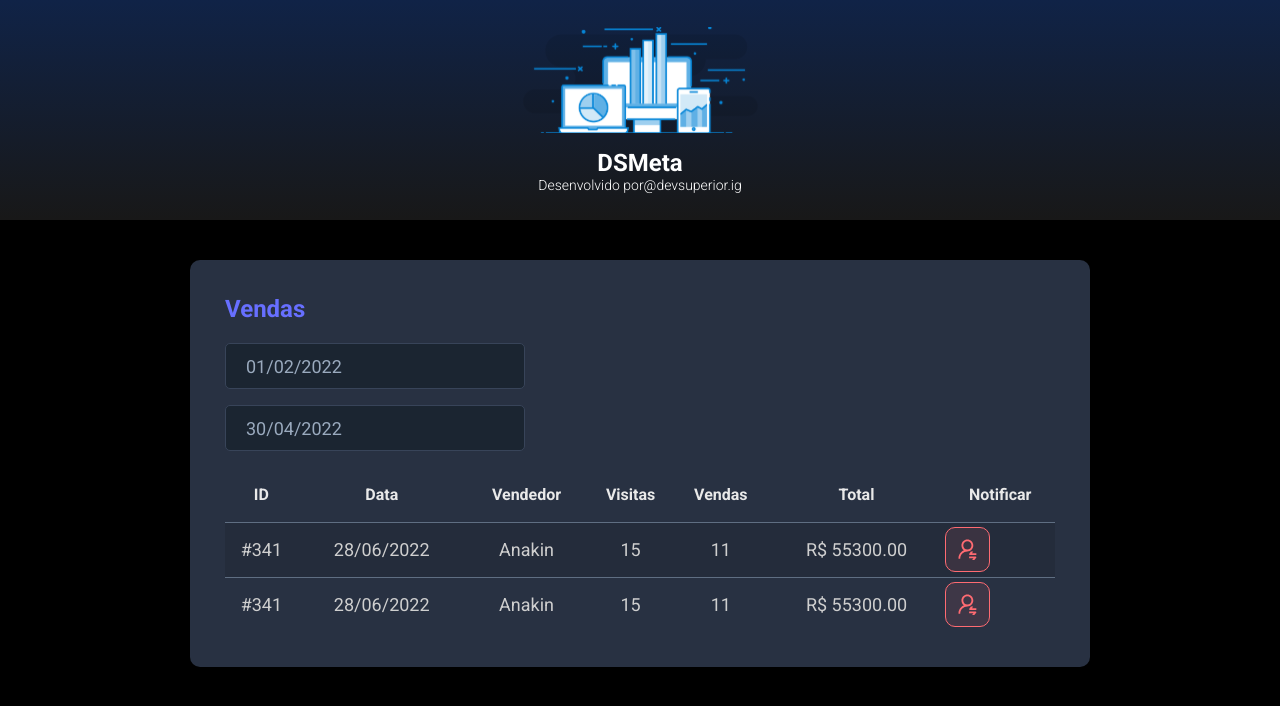
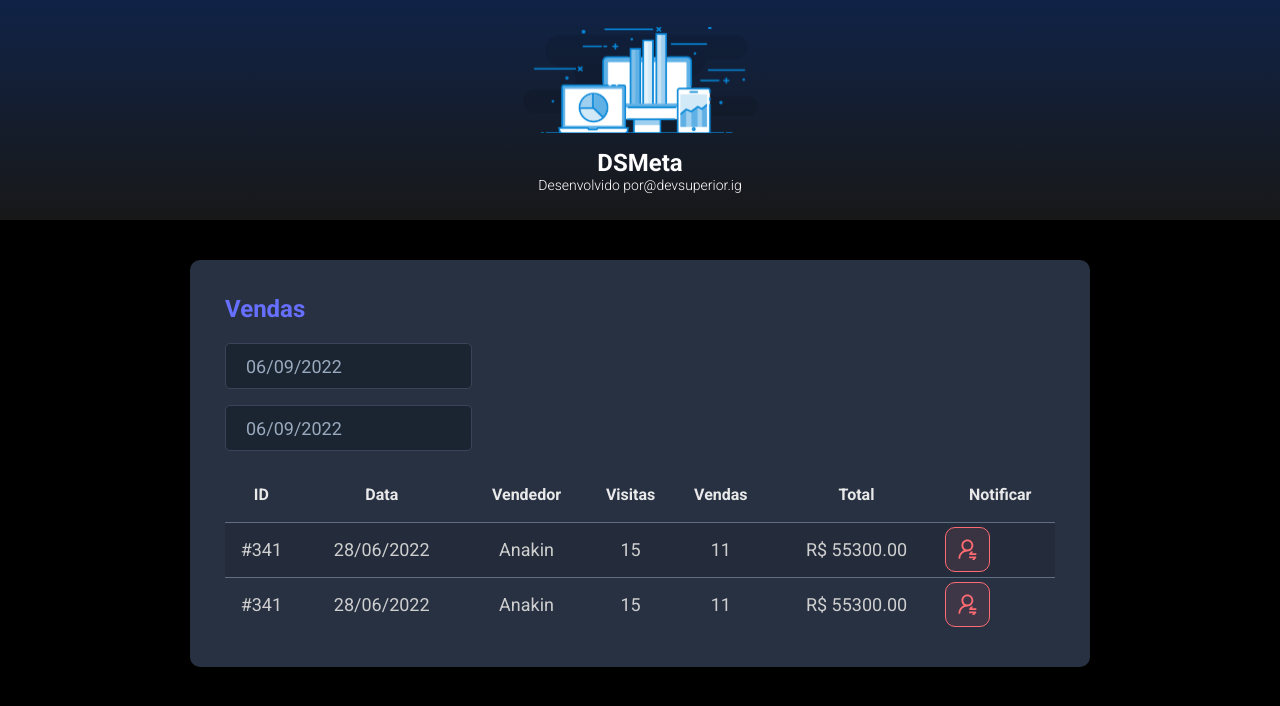
Before and after one commit to antoniocdp/dsmeta, a React (Vite) app in the folder frontend/: page / in a window 1280 px wide. Shown: the top 706 px of the page. Built offline with nearby package versions, Linux system fonts and the light colour scheme.

Commit message:
Daterpicker

```diff
--- a/frontend/package.json
+++ b/frontend/package.json
@@ -9,7 +9,9 @@
     "preview": "vite preview"
   },
   "dependencies": {
+    "@types/react-datepicker": "4.4.2",
     "react": "^18.2.0",
+    "react-datepicker": "4.8.0",
     "react-dom": "^18.2.0"
   },
   "devDependencies": {
--- a/frontend/src/components/SalesCard/index.tsx
+++ b/frontend/src/components/SalesCard/index.tsx
@@ -1,3 +1,5 @@
+import DatePicker from "react-datepicker";
+import "react-datepicker/dist/react-datepicker.css";
 import NotificationButton from '../NotificationButton'
 import './styles.css'
 
@@ -7,17 +9,19 @@
             <h2 className="dsmeta-sales-title">Vendas</h2>
             <div>
                 <div className="dsmeta-form-control-container">
-                    <input
+                    <DatePicker
+                        selected={new Date()}
+                        onChange={(date: Date) => { }}
                         className="dsmeta-form-control"
-                        type="text"
-                        value="01/02/2022"
+                        dateFormat="dd/MM/yyyy"
                     />
                 </div>
                 <div className="dsmeta-form-control-container">
-                    <input
+                    <DatePicker
+                        selected={new Date()}
+                        onChange={(date: Date) => { }}
                         className="dsmeta-form-control"
-                        type="text"
-                        value="30/04/2022"
+                        dateFormat="dd/MM/yyyy"
                     />
                 </div>
             </div>
@@ -44,7 +48,7 @@
                             <td>R$ 55300.00</td>
                             <td>
                                 <div className="dsmeta-btn-container">
-                                    <NotificationButton/>
+                                    <NotificationButton />
                                 </div>
                             </td>
                         </tr>
@@ -57,7 +61,7 @@
                             <td>R$ 55300.00</td>
                             <td>
                                 <div className="dsmeta-btn-container">
-                                    <NotificationButton/>
+                                    <NotificationButton />
                                 </div>
                             </td>
                         </tr>
```
Also changed, not shown: 1 other file (tests, documents, lock files or other folders).
